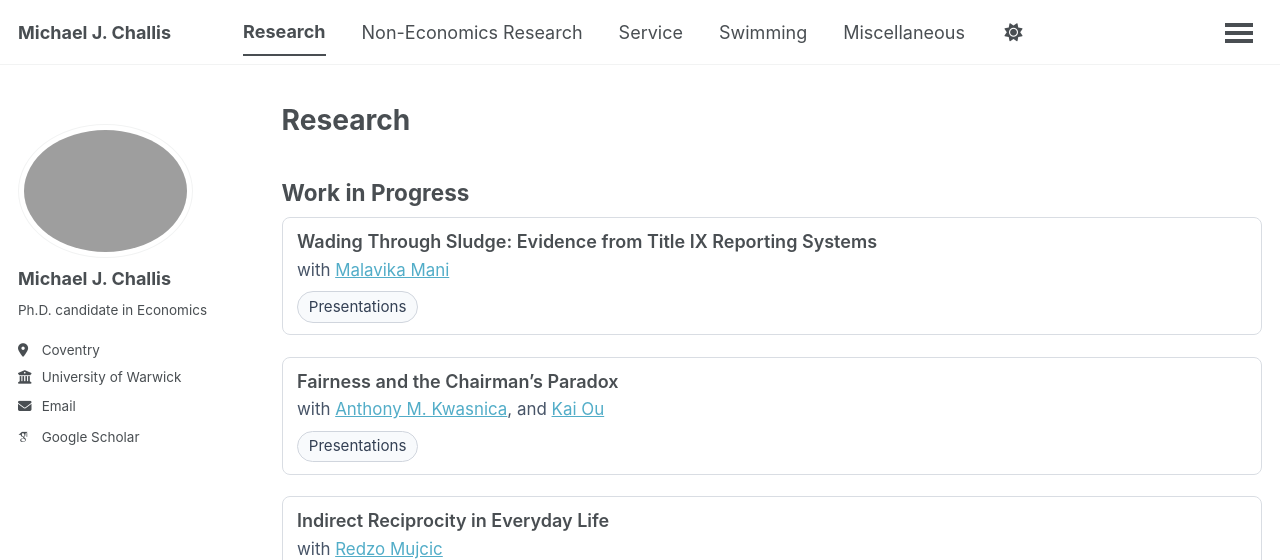
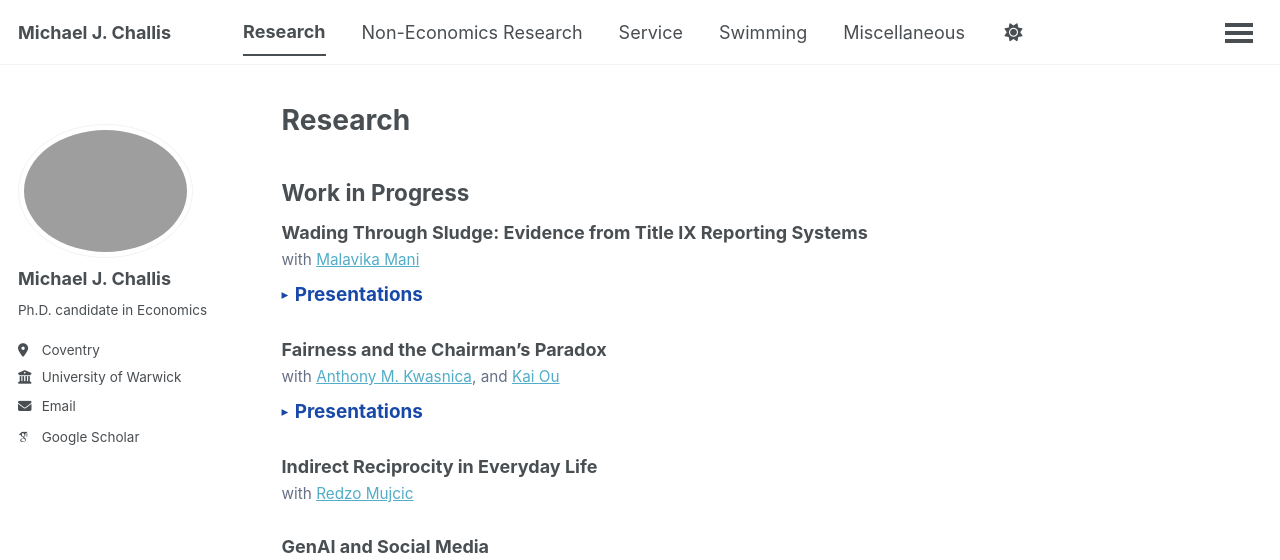
Before and after one commit to MichaelChallis/MichaelChallis.github.io, a Jekyll site: the page built from _pages/research.html, in a window 1280 px wide and 1400 px high. Shown: the top 560 px of the window. Built offline with Jekyll 4.4.1, drawn with Linux system fonts in a browser that asks for light colours; some web fonts are replaced; grey boxes are pictures that could not be loaded.

Commit message:
Adjust WIP coauthor order and restyle presentations toggle

```diff
--- a/_pages/research.html
+++ b/_pages/research.html
@@ -15,20 +15,18 @@ author_profile: true
   }
 
   .wip-item {
-    border: 1px solid #d9dde3;
-    border-radius: 8px;
-    padding: 0.65rem 0.8rem;
+    padding: 0.2rem 0;
   }
 
   .wip-title {
-    font-weight: 600;
+    font-weight: 700;
     line-height: 1.35;
   }
 
   .wip-coauthors {
     margin-top: 0.2rem;
-    font-size: 0.94rem;
-    color: #475467;
+    font-size: 0.85rem;
+    color: #667085;
   }
 
   .wip-presentations {
@@ -36,30 +34,51 @@ author_profile: true
   }
 
   .wip-presentations summary {
-    display: inline-block;
+    display: inline-flex;
+    align-items: center;
+    gap: 0.35rem;
     cursor: pointer;
-    font-size: 0.84rem;
-    border: 1px solid #d0d5dd;
-    border-radius: 999px;
-    padding: 0.18rem 0.6rem;
+    font-size: 1.05rem;
+    font-weight: 700;
+    padding: 0;
     user-select: none;
-    color: #344054;
-    background: #f8fafc;
+    color: #1849a9;
+    background: transparent;
+    border: none;
+    list-style: none;
+  }
+
+  .wip-presentations summary::-webkit-details-marker {
+    display: none;
+  }
+
+  .wip-presentations summary::before {
+    content: '▸';
+    font-size: 0.75rem;
+    color: #1849a9;
+    transform: translateY(-1px);
+  }
+
+  .wip-presentations[open] summary::before {
+    content: '▾';
   }
 
   .wip-presentations[open] summary {
-    margin-bottom: 0.35rem;
+    margin-bottom: 0.45rem;
   }
 
   .compact-presentations {
     margin: 0;
-    padding-left: 1rem;
-    font-size: 0.86rem;
-    line-height: 1.35;
+    padding: 0.85rem 1rem 0.85rem 1.15rem;
+    font-size: 0.92rem;
+    line-height: 1.45;
+    background: #f2f4f7;
+    border-left: 4px solid #1849a9;
+    border-radius: 4px;
   }
 
   .compact-presentations li {
-    margin: 0.08rem 0;
+    margin: 0.1rem 0;
   }
 
   html[data-theme="dark"] .wip-coauthors,
@@ -67,13 +86,9 @@ author_profile: true
     color: #e2e8f0;
   }
 
-  html[data-theme="dark"] .wip-item {
-    border-color: #344054;
-  }
-
-  html[data-theme="dark"] .wip-presentations summary {
-    border-color: #475467;
+  html[data-theme="dark"] .compact-presentations {
     background: #1f2937;
+    border-left-color: #84adff;
   }
 
   .presentation-grid {
```
